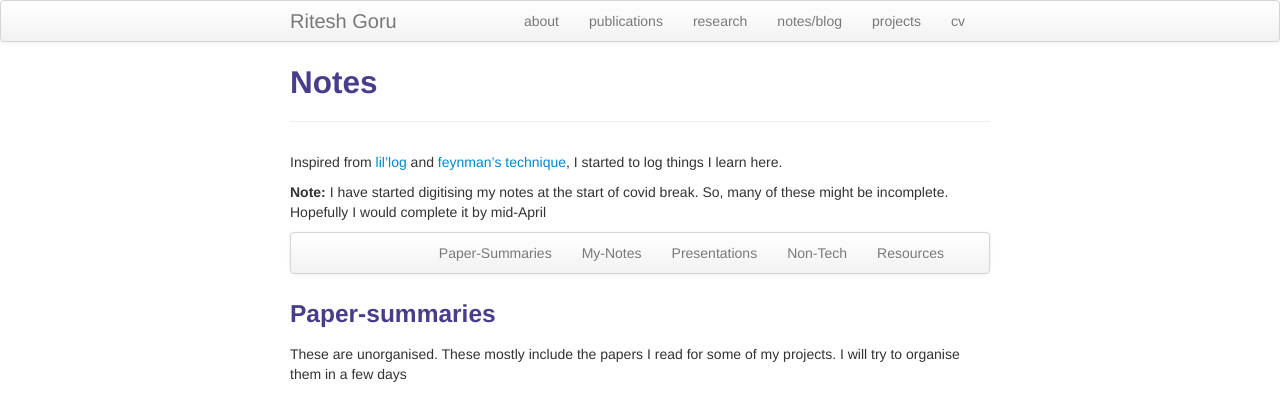
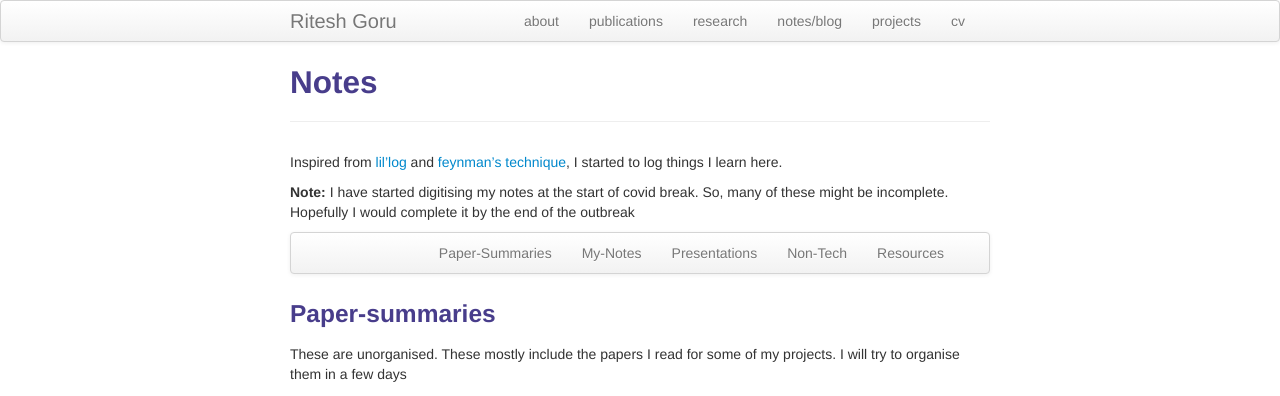
Before and after one commit to BlackWingedKing/BlackWingedKing.github.io, a Jekyll site: the page built from pages/notes.md, in a window 1280 px wide. Shown: the top 396 px of the page. Built offline with Jekyll 4.4.1, drawn with Linux system fonts in a browser that asks for light colours.

Commit message:
pic res change

```diff
--- a/pages/notes.md
+++ b/pages/notes.md
@@ -5,7 +5,7 @@ description: Ritesh Goru's Notes
 ---
 Inspired from [lil'log](https://lilianweng.github.io/lil-log/) and [feynman's technique](https://mattyford.com/blog/2014/1/23/the-feynman-technique-model), I started to log things I learn here.
 
-**Note:** I have started digitising my notes at the start of covid break. So, many of these might be incomplete. Hopefully I would complete it by mid-April
+**Note:** I have started digitising my notes at the start of covid break. So, many of these might be incomplete. Hopefully I would complete it by the end of the outbreak
 <div class="navbar">
     <div class="navbar-inner">
         <ul class="nav">
```
Also changed, not shown: index.md (+7 -3 lines), 2 other files.
